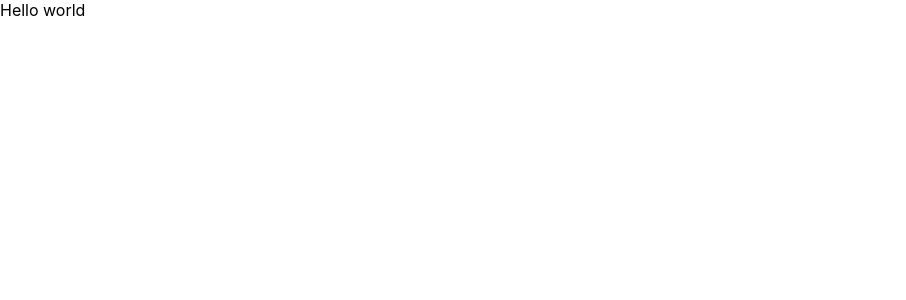
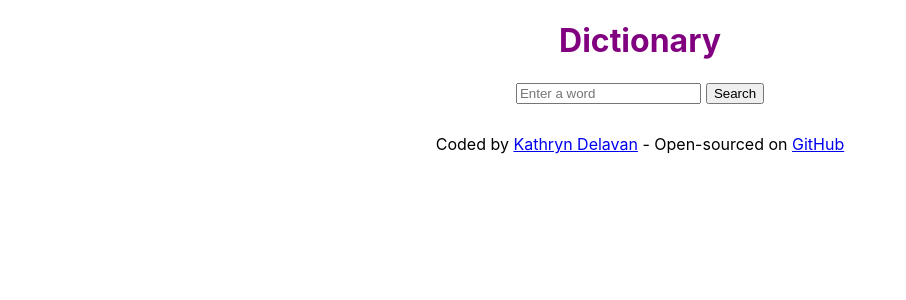
Before and after one commit to kdelavan/dictionary-project, a React (Create React App) app: page / in a window 1280 px wide. Shown: the top 300 px of the page, without its empty margins (0-906 px from the left). Built offline with nearby package versions, Linux system fonts and the light colour scheme.

Commit message:
Created dictionary component w/search input

```diff
--- a/public/index.html
+++ b/public/index.html
@@ -7,7 +7,7 @@
     <meta name="theme-color" content="#000000" />
     <meta
       name="description"
-      content="Dictionary created using create-react-app"
+      content="Dictionary application built using React"
     />
 
     <!--
--- a/src/App.css
+++ b/src/App.css
@@ -0,0 +1,4 @@
+.App-footer {
+  text-align: center;
+  margin: 30px;
+}
--- a/src/App.js
+++ b/src/App.js
@@ -1,9 +1,35 @@
+import Dictionary from "./Dictionary";
+
 import "./App.css";
 
 function App() {
   return (
-    <div className="App">
-      <header className="App-header">Hello world</header>
+    <div className="container">
+      <div className="App">
+        <header className="App-header"></header>
+        <main>
+          <Dictionary />
+        </main>
+        <footer className="App-footer">
+          Coded by{" "}
+          <a
+            href="https://elegant-carson-775ffa.netlify.app/"
+            target="_blank"
+            title="My porfolio site"
+            rel="noopener noreferrer"
+          >
+            Kathryn Delavan
+          </a>{" "}
+          - Open-sourced on{" "}
+          <a
+            href="https://github.com/kdelavan/dictionary-project"
+            target="_blank"
+            rel="noopener noreferrer"
+          >
+            GitHub
+          </a>
+        </footer>
+      </div>
     </div>
   );
 }
--- /dev/null
+++ b/src/Dictionary.css
@@ -0,0 +1,12 @@
+.Dictionary h1 {
+  color: purple;
+  text-align: center;
+}
+
+.Dictionary form {
+  text-align: center;
+}
+
+.Dictionary #search-button {
+  margin-left: 5px;
+}
--- /dev/null
+++ b/src/Dictionary.js
@@ -0,0 +1,35 @@
+import React, { useState } from "react";
+
+import "./Dictionary.css";
+
+export default function Dictionary() {
+  let [keyword, setKeyword] = useState("");
+
+  function search(event) {
+    event.preventDefault();
+    alert(`Searching for ${keyword} definition`);
+  }
+
+  function handleKeywordChange(event) {
+    setKeyword(event.target.value);
+  }
+
+  return (
+    <div className="Dictionary">
+      <h1>Dictionary</h1>
+      <form onSubmit={search}>
+        <input
+          type="search"
+          placeholder="Enter a word"
+          onChange={handleKeywordChange}
+        />
+        <input
+          id="search-button"
+          type="submit"
+          value="Search"
+          onChange={handleKeywordChange}
+        ></input>
+      </form>
+    </div>
+  );
+}
```
